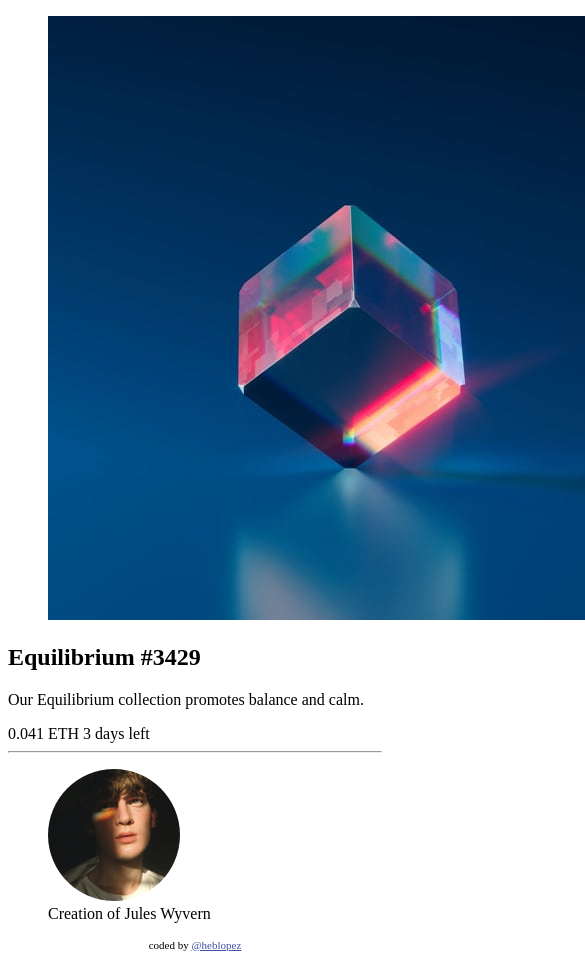
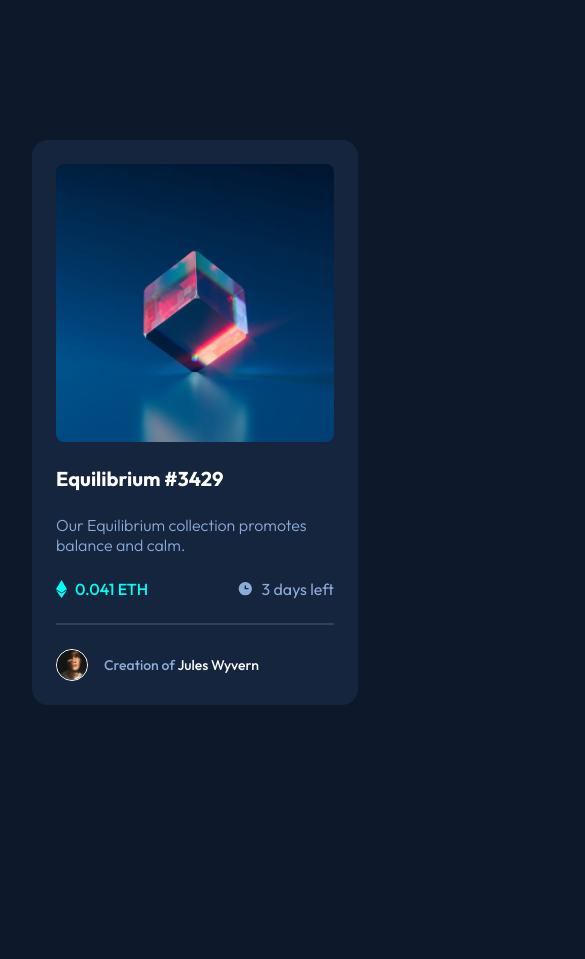
Before and after one commit to heblopez/nft-preview-card, a plain HTML site: page src/index.html in a window 390 px wide. Shown: the top 959 px of the page, 585 px wide, since content can reach past the window. After the commit the page ends 844 px from the top, so only its background shows below. Drawn offline with Linux system fonts and the light colour scheme.

Commit message:
feature: Added styles for mobile design and update HTML

```diff
--- a/src/index.html
+++ b/src/index.html
@@ -4,11 +4,7 @@
     <meta charset="UTF-8">
     <meta name="viewport" content="width=device-width, initial-scale=1.0">
     <title>NFT Preview Card Component</title>
-
-    <style>
-      .attribution { font-size: 11px; text-align: center; }
-      .attribution a { color: hsl(228, 45%, 44%); }
-    </style>
+    <link rel="stylesheet" href="/src/styles.css">
   </head>
   <body>
     <main>
@@ -19,21 +15,21 @@
         <h1>Equilibrium #3429</h1>
         <p>Our Equilibrium collection promotes balance and calm.</p>
         <div class="details-nft">
-          <span class="eth-price">0.041 ETH</span>
-          <span class="left-time">3 days left</span>
+          <div class="wrapper-price">
+            <img src="/assets/icon-ethereum.svg" alt="icon-ethereum">
+            <span class="eth-price">0.041 ETH</span>
+          </div>
+          <div class="wrapper-time">
+            <img src="/assets/icon-clock.svg" alt="icon-clock">
+            <span class="left-time">3 days left</span>
+          </div>
         </div>
         <hr/>
         <figure class="author">
           <img src="/assets/image-avatar.png" alt="author-avatar">
-          <figcaption>Creation of Jules Wyvern</figcaption>
+          <figcaption>Creation of <span>Jules Wyvern</span></figcaption>
         </figure>
       </article>
     </main>
-
-    <footer>
-      <div class="attribution">
-          coded by <a target="_blank" href="https://github.com/heblopez">@heblopez</a>
-      </div>
-    </footer>
   </body>
 </html>
--- /dev/null
+++ b/src/styles.css
@@ -0,0 +1,129 @@
+@import url('https://fonts.googleapis.com/css2?family=Outfit:wght@300;400;500;700&display=swap');
+
+:root {
+  --soft-blue: hsl(215, 51%, 70%);
+  --cyan: hsl(178, 100%, 50%);
+
+  --very-dark-blue-main-bg: hsl(217, 54%, 11%);
+  --very-dark-blue-card-bg: hsl(216, 50%, 16%);
+  --very-dark-blue-line: hsl(215, 32%, 27%);
+
+  --title-font-size: 1.25rem;
+  --paragraph-font-size: 1rem;
+  --small-font-size: 0.875rem;
+}
+
+*, *::before, *::after {
+  box-sizing: border-box;
+  margin: 0;
+  padding: 0;
+}
+
+html, body {
+  height: 100%;
+  margin: 0 auto;
+}
+
+img, picture, video, canvas, svg {
+  display: block;
+  max-width: 100%;
+}
+
+input, button, textarea, select {
+  font: inherit;
+}
+
+p, h1, h2, h3, h4, h5, h6 {
+  font-size: 100%;
+  text-decoration: none;
+  margin: 0;
+  padding: 0;
+  overflow-wrap: break-word;
+}
+
+body {
+  font-family: 'Outfit', system-ui, -apple-system, 'Segoe UI', Roboto, Ubuntu, Cantarell, 'Open Sans', sans-serif;
+  font-weight: 400;
+  font-style: normal;
+  font-size: var(--paragraph-font-size);
+  color: var(--soft-blue);
+  padding: 2rem;
+  align-content: center;
+  min-width: 375px;
+  max-width: 1024px;
+  background-color: var(--very-dark-blue-main-bg);
+  -webkit-font-smoothing: antialiased;
+}
+
+article {
+  background-color: var(--very-dark-blue-card-bg);
+  border-radius: 16px;
+  padding: 1.5rem;
+  display: flex;
+  flex-direction: column;
+  gap: 1.5rem;
+  max-width: 450px;
+  margin: 0 auto;
+
+  &:hover {
+    cursor: pointer;
+    box-shadow: 0 0 0 1px var(--cyan);
+    transition: 0.25s ease-in-out;
+  }
+}
+
+figure {
+  border-radius: 8px;
+  overflow: hidden;
+}
+
+article h1 {
+  font-size: var(--title-font-size);
+  font-weight: 700;
+  color: white;
+}
+
+article p {
+  font-weight: 300;
+}
+
+article .details-nft {
+  display: flex;
+  justify-content: space-between;
+  align-items: center;
+  color: var(--soft-blue);
+
+  .wrapper-price, .wrapper-time {
+    display: flex;
+    align-items: center;
+    gap: 0.5rem;
+  }
+
+  .wrapper-price {
+    color: var(--cyan);
+    font-weight: 500;
+  }
+}
+
+article hr {
+  border: 1px solid var(--very-dark-blue-line);
+}
+
+article .author {
+  display: flex;
+  align-items: center;
+  gap: 1rem;
+  color: var(--soft-blue);
+  font-size: var(--small-font-size);
+  font-weight: 500;
+
+  img {
+  border: 1px solid white;
+  border-radius: 50%;
+  max-width: 32px;
+  }
+
+  span {
+    color: white;
+  }
+}
```
